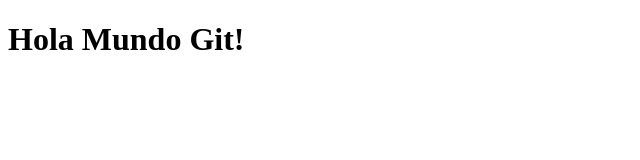
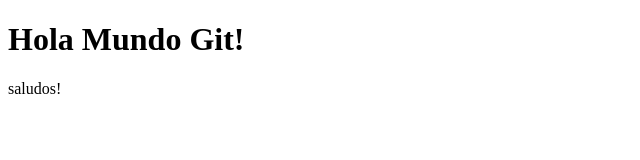
Before and after one commit to remot3works/hello-world-git, a plain HTML site: page index.html in a window 1280 px wide. Shown: the full height of the page, 0-640 px from the left. Drawn offline with Linux system fonts and the light colour scheme.

Commit message:
se agrego parrafo

```diff
--- a/index.html
+++ b/index.html
@@ -7,5 +7,6 @@
 </head>
 <body>
 	<h1>Hola Mundo Git!</h1>
+	<p>saludos!</p>
 </body>
 </html>
```
